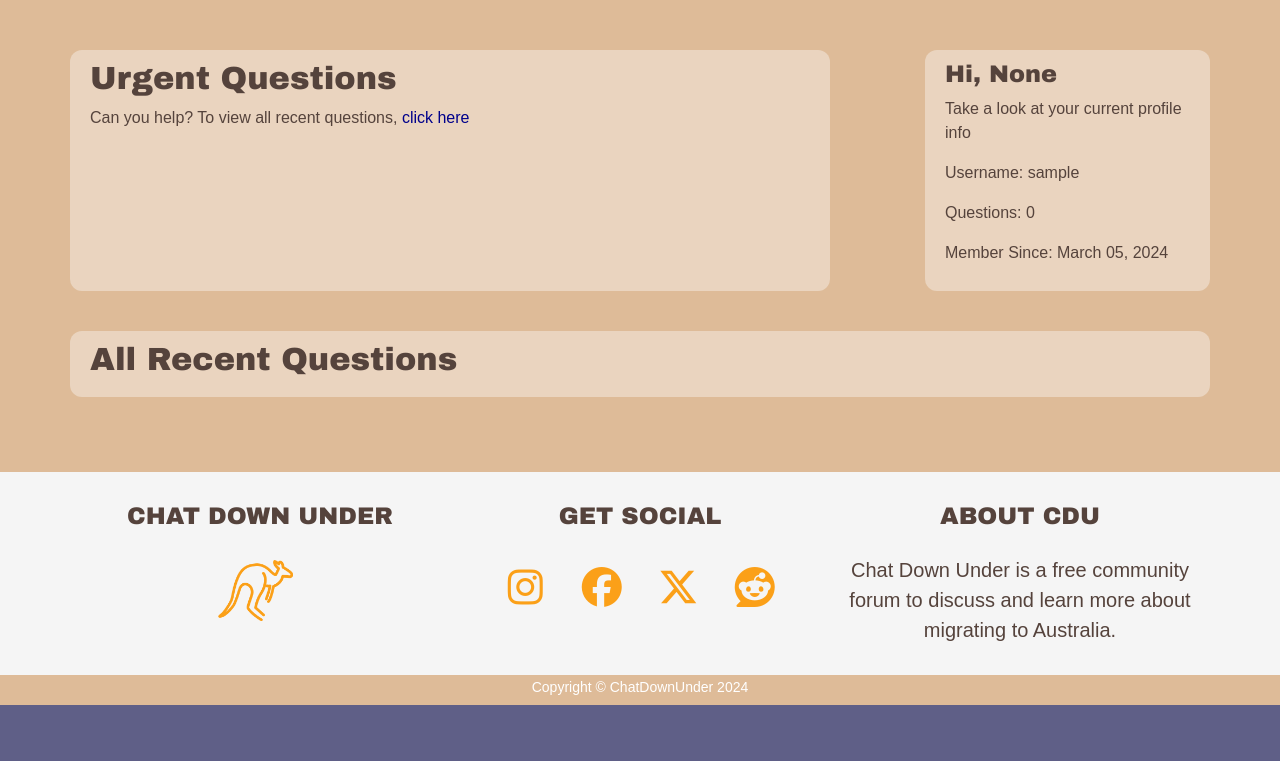
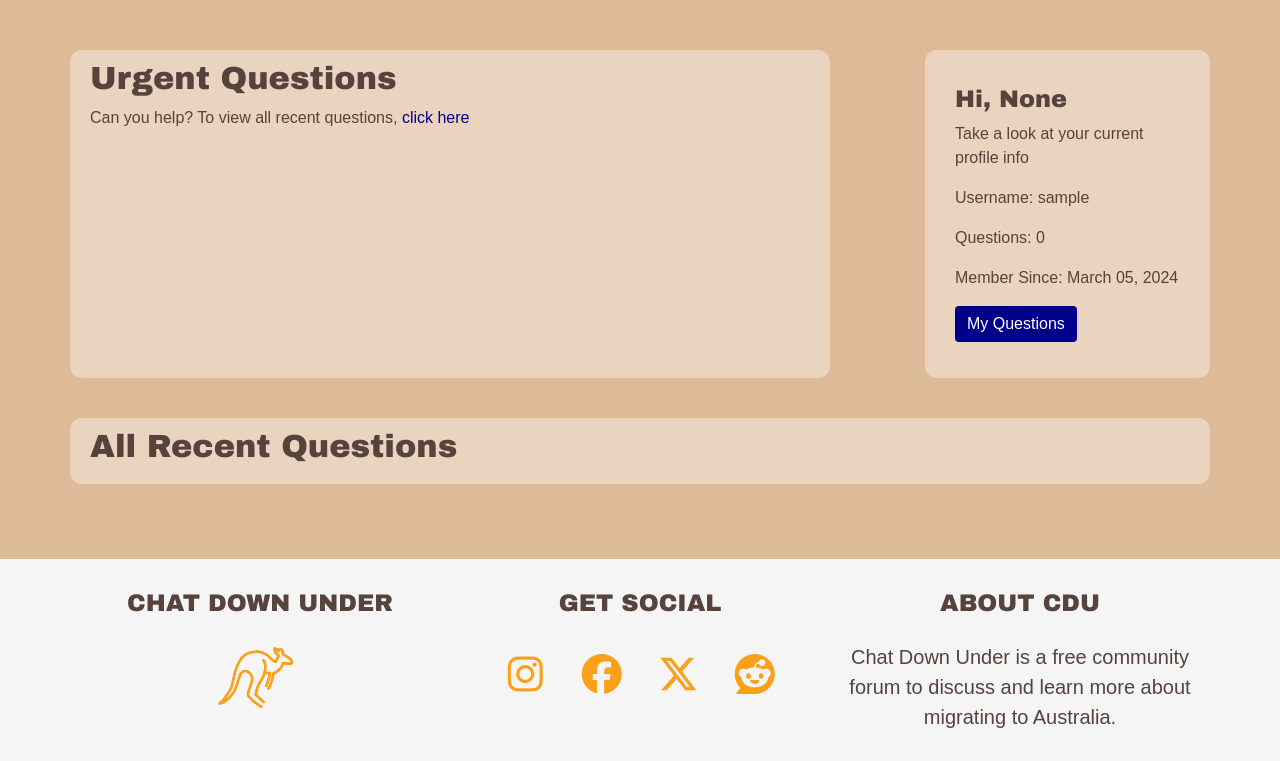
Before and after one commit to sdthomas91/chat-down-under-new, a Flask app: page / in a window 1280 px wide. Shown: the part 478-1239 px from the top of the page. Before the commit the page ends 1183 px from the top, so only its background shows below. Run offline with Flask 3, Linux system fonts and the light colour scheme; the visitor is signed in with stand-in values (Sample User, id 1); data that the repository does not hold is empty; some libraries are stand-ins or nearby versions.

Commit message:
add a section for users to view their own asked questions including styling, templating and routing

```diff
--- a/downunder/routes.py
+++ b/downunder/routes.py
@@ -66,6 +66,20 @@ def home():
     user_question_count=user_question_count,
     current_date=current_date
     )
+
+
+### MY QUESTIONS ###
+@app.route('/my_questions')
+def my_questions():
+    """
+    Renders a page with the current users asked questions on for easy review
+    """
+    questions = list(Question.query.order_by(desc(Question.date)).all())
+    return render_template(
+        "my_questions.html",
+        page_title="My Questions",
+        user=current_user,
+        questions=questions)
 
 ### ABOUT PAGE ###
 @app.route("/about")
--- a/downunder/static/css/style.css
+++ b/downunder/static/css/style.css
@@ -233,7 +233,12 @@ a {
 }
 
 .user-block {
-  max-height: 300px;
+  max-height: 400px;
+  padding: 20px 30px !important;
+}
+
+.user-container {
+  margin-top: 15px;
 }
 
 .is-urgent {
--- a/downunder/templates/about.html
+++ b/downunder/templates/about.html
@@ -1,6 +1,6 @@
 {% extends "base.html" %}
 <!-- Page Title -->
-{% block title %}CDU | Home{% endblock %}
+{% block title %}CDU | About{% endblock %}
 
 <!-- Page Content -->
 {% block content %}
--- a/downunder/templates/index.html
+++ b/downunder/templates/index.html
@@ -95,12 +95,15 @@
     </div>
     {% if current_user.is_authenticated %}
     <div class="col-12 col-md-3 offset-md-1 home-blocks user-block">
+      <div class="user-container">
       <h4>Hi, {{ current_user.fname }}</h4>
       <p>Take a look at your current profile info</p>
       <div class="user-info">
         <p>Username: {{ current_user.username }}</p>
         <p>Questions: {{ user_question_count }}</p>
         <p>Member Since: {{ current_user.created_at.strftime('%B %d, %Y') }}</p>
+        <p><a class="btn btn-primary acc-btn" href="{{url_for('my_questions')}}">My Questions</a></p>
+      </div>
       </div>
     </div>
     {% endif %}
```
Also changed, not shown: downunder/templates/my_questions.html (added, +85 -0 lines).
